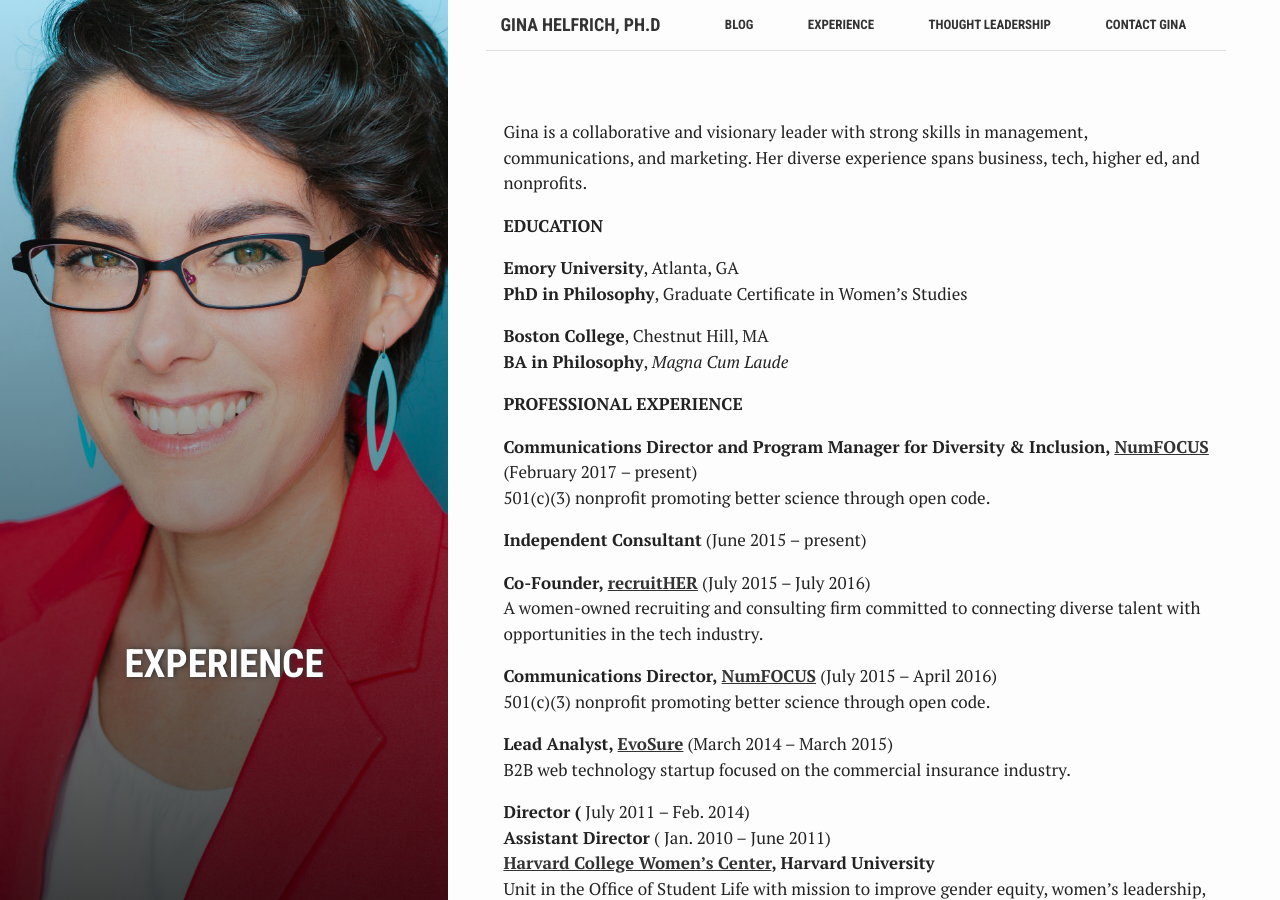
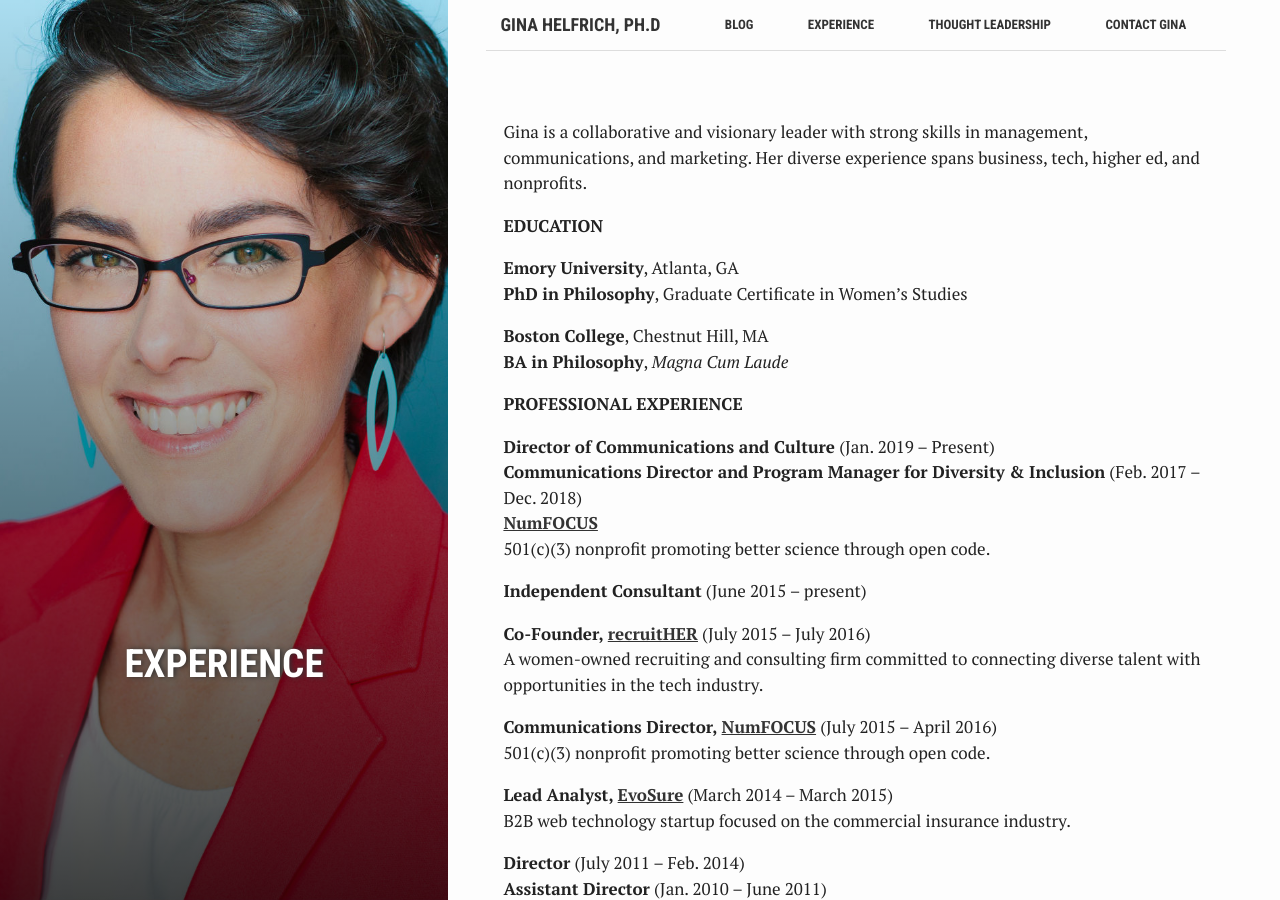
Before and after one commit to Dr-G/Dr-G.github.io, a Jekyll site: the page built from experience.md, in a window 1280 px wide and 900 px high. Built offline with Jekyll 4.4.1, drawn with Linux system fonts in a browser that asks for light colours.

Commit message:
Update experience.md
update job title

```diff
--- a/experience.md
+++ b/experience.md
@@ -21,7 +21,9 @@
 
 **PROFESSIONAL EXPERIENCE**
 
-**Communications Director and Program Manager for Diversity & Inclusion, [NumFOCUS](http://numfocus.org/)** (February 2017 – present)
+**Director of Communications and Culture** (Jan. 2019 – Present)
+**Communications Director and Program Manager for Diversity & Inclusion** (Feb. 2017 – Dec. 2018)
+**[NumFOCUS](http://numfocus.org/)**
 501(c)(3) nonprofit promoting better science through open code.
 
 **Independent Consultant** (June 2015 – present)
@@ -35,8 +37,8 @@
 **Lead Analyst, [EvoSure](http://evosure.com/)** (March 2014 – March 2015)
 B2B web technology startup focused on the commercial insurance industry.
 
-**Director (** July 2011 – Feb. 2014)
-**Assistant Director** ( Jan. 2010 – June 2011)
+**Director** (July 2011 – Feb. 2014)
+**Assistant Director** (Jan. 2010 – June 2011)
 **[Harvard College Women’s Center](http://hcwc.fas.harvard.edu/), Harvard University**
 Unit in the Office of Student Life with mission to improve gender equity, women’s leadership, and inclusion and diversity on campus.
 
```
